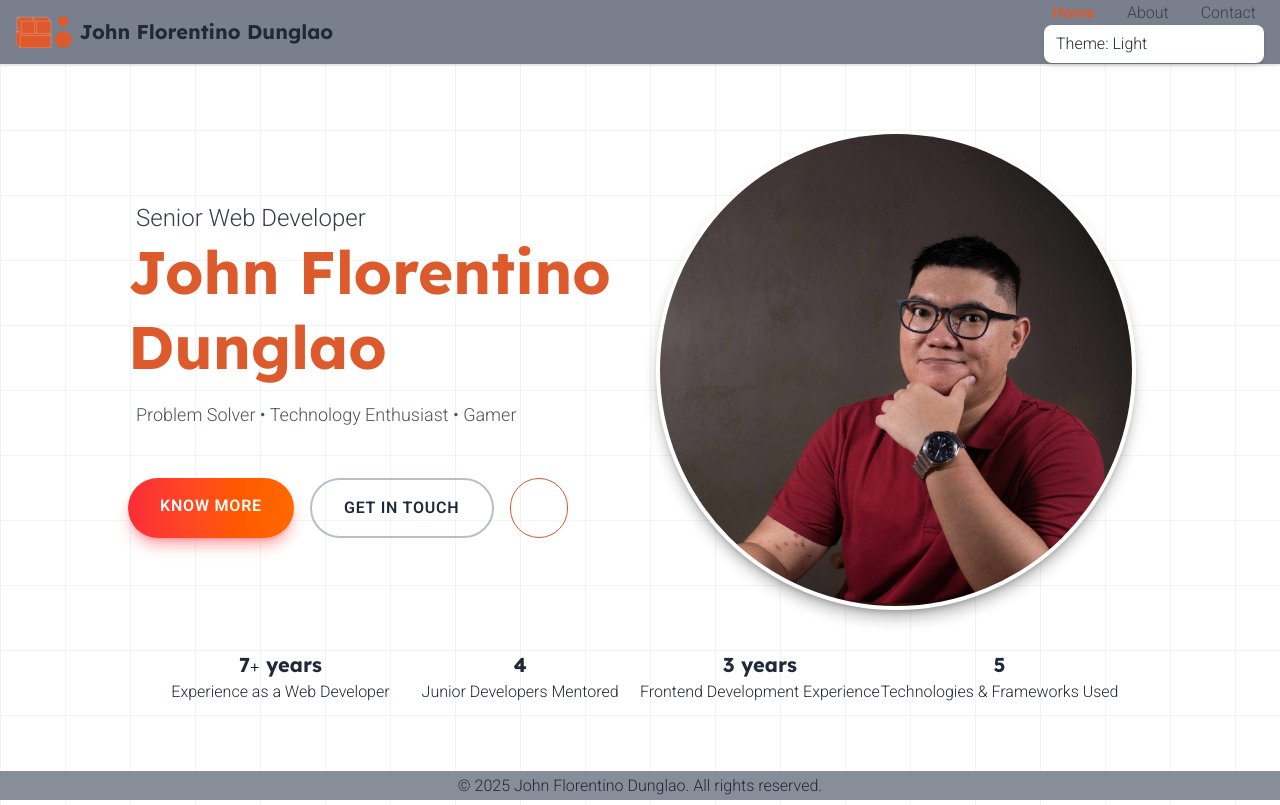
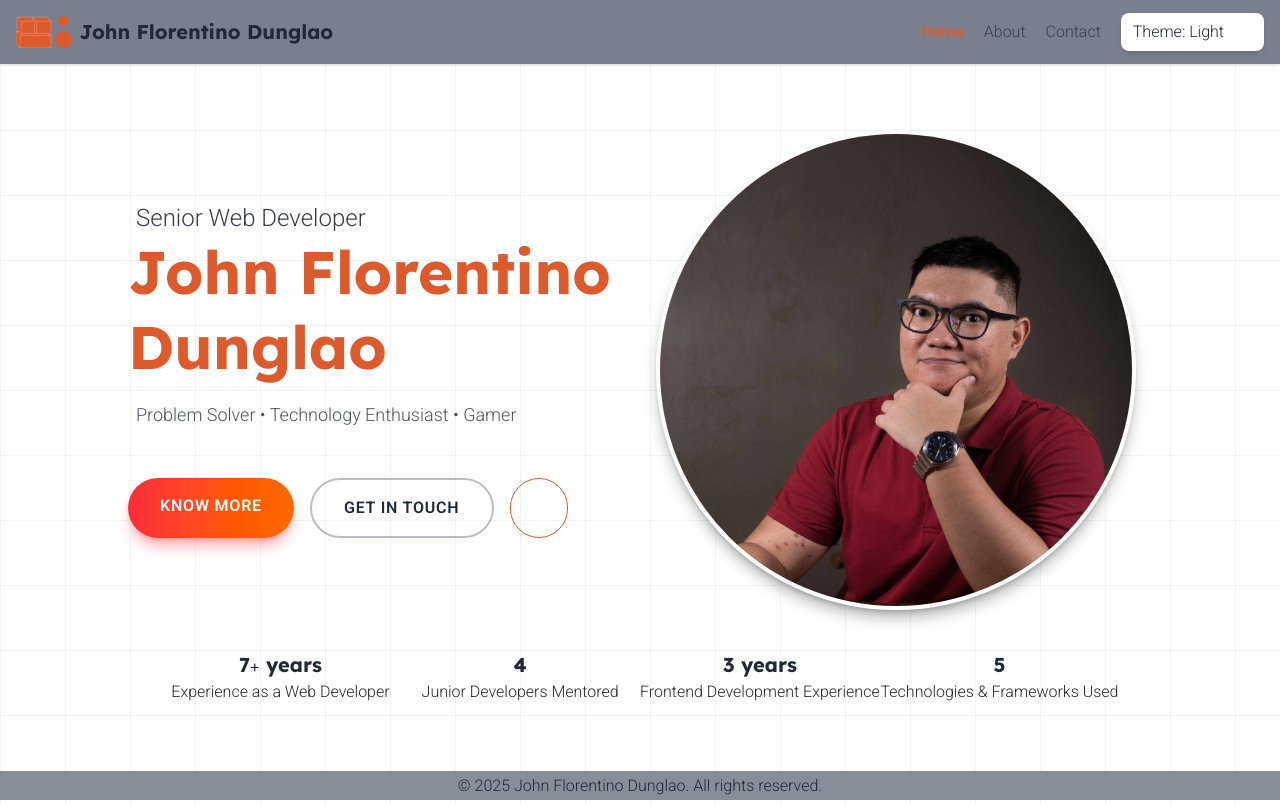
Before and after one commit to john-dunglao-dev/portfolio-vue, a Vue app: page / in a window 1280 px wide. Built offline with nearby package versions, Linux system fonts and the light colour scheme; some icons are missing.

Commit message:
changes for mobile responsive header, added parent module repository dispatch for ci/cd

```diff
--- a/src/components/layouts/NavigationList.vue
+++ b/src/components/layouts/NavigationList.vue
@@ -3,8 +3,8 @@ import ThemeChange from '@/components/layouts/ThemeChange.vue'
 </script>
 
 <template>
-  <nav>
-    <ul class="flex space-x-4 flex-col lg:flex-row" role="list">
+  <nav class="flex items-center flex-col lg:flex-row gap-3">
+    <ul class="flex space-x-1 flex-col lg:flex-row" role="list">
       <li>
         <RouterLink
           :to="{ name: 'Landing' }"
```
